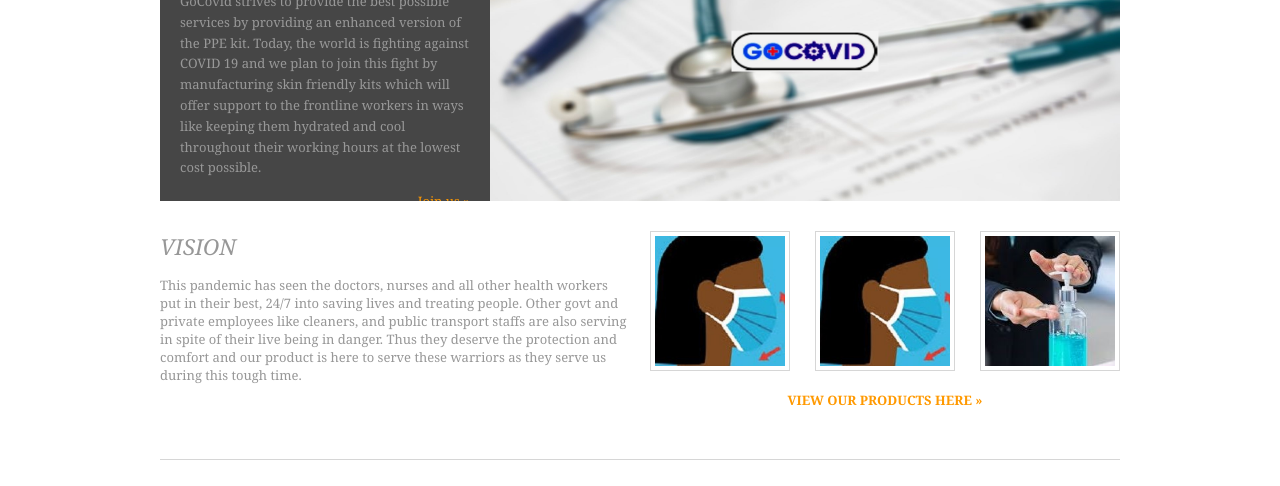
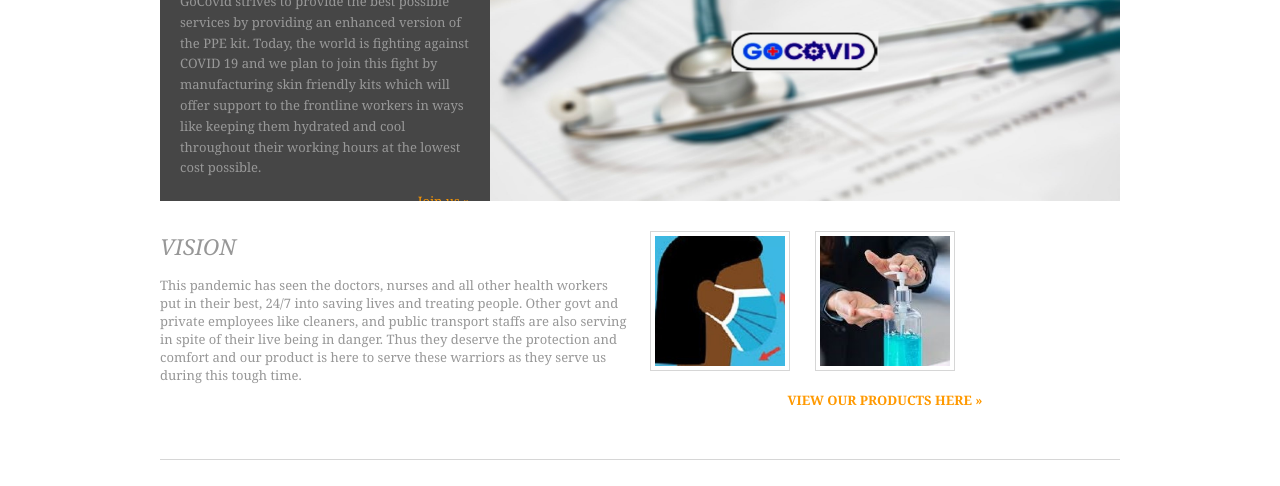
Before and after one commit to nksas/GoCovid, a plain HTML site: page index.html in a window 1280 px wide. Shown: the part 314-800 px from the top of the page. Drawn offline with Linux system fonts and the light colour scheme.

Commit message:
Update index.html

```diff
--- a/index.html
+++ b/index.html
@@ -64,7 +64,6 @@ Thus they deserve the protection and comfort and our product is here to serve th
           <figure>
             <ul class="clear">
               <li><a href="#"><img src="130x130.jpg" width="130" height="130" alt=""></a></li>
-              <li><a href="#"><img src="130x130.jpg" width="130" height="130" alt=""></a></li>
               <li class="last"><a href="#"><img src="130X130S.jpg" width="130" height="130" alt=""></a></li>
             </ul>
             <figcaption><a href="#">View Our Products Here &raquo;</a></figcaption>
```
